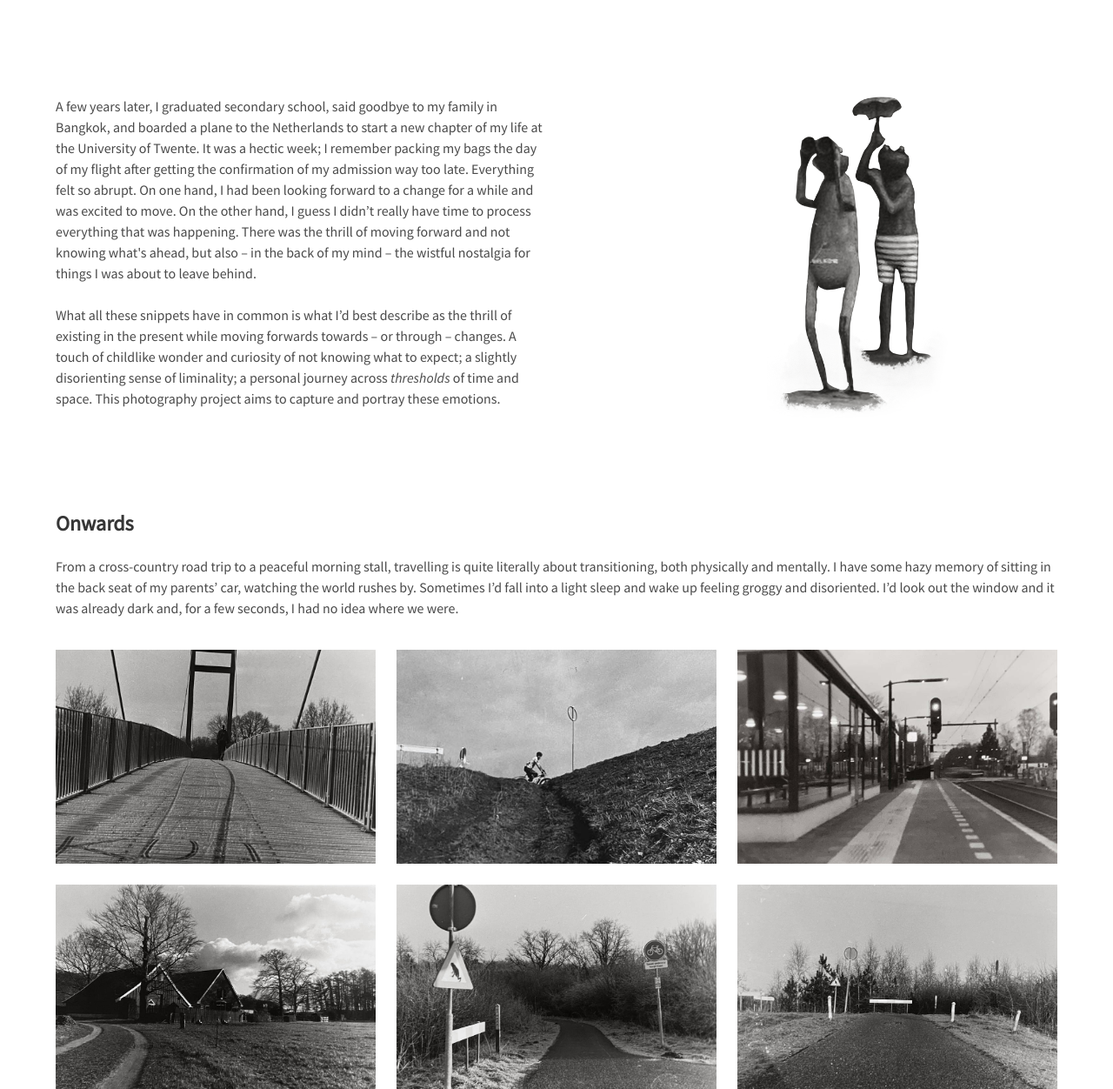
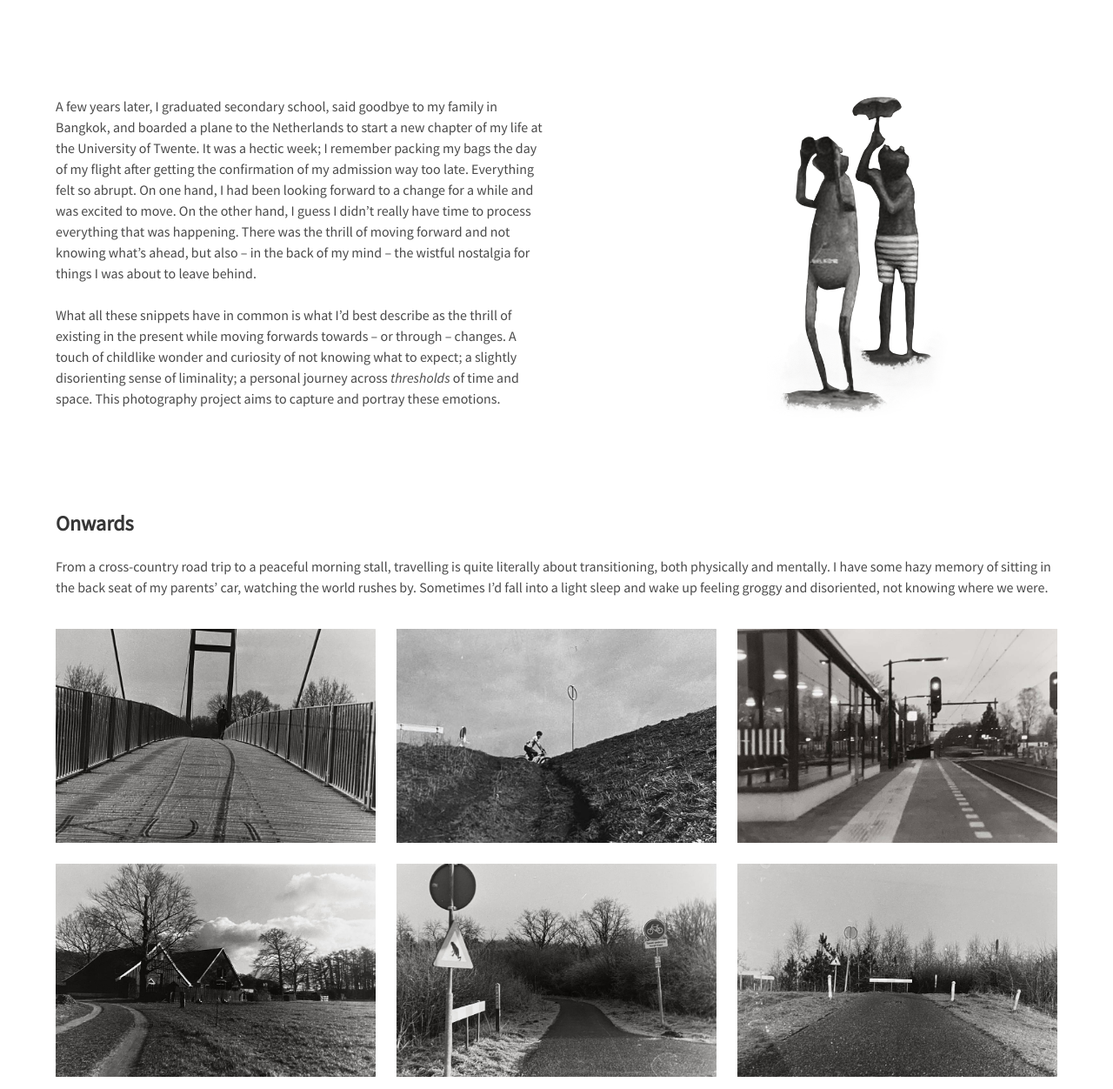
Before and after one commit to pookhaosc/pookhaosc.github.io, a Jekyll site: the page built from Thresholds/thresholds.html, in a window 1280 px wide and 1400 px high, scrolled down 1034 px. Shown: the part 148-1400 px from the top of the window at 87% size. Built offline with Jekyll 4.4.1, drawn with Linux system fonts in a browser that asks for light colours; some of the changed text lies outside the part shown.

Commit message:
update thresholds

```diff
--- a/Thresholds/thresholds.html
+++ b/Thresholds/thresholds.html
@@ -13,7 +13,7 @@
                 <h1 class="title is-2" id="type_thresholds">Thresholds</h1>
                 <h2 class="subtitle is-4 has-text-grey-light">December 2020–June 2021</h2>
                 <p class="block">
-                    <span class="dropcap">G</span>rowing up, one of my favourite pastimes I did at school was exploring the nooks and crannies and other places I wasn’t meant to. From the underground utility vault to the corridor at the back of one of the school buildings which led to the caretaker’s room, I and a few friends spent our lunch breaks avoiding getting caught by teachers on lunch duty. The combination of the excitement of exploration and not knowing what to expect, the fear of getting caught, and the comfort in solidarity – that I wasn’t alone – was a special feeling.
+                    <span class="dropcap">G</span>rowing up, one of my favourite school lunch break pastimes was exploring the nooks and crannies and other places I probably wasn’t meant to. From the underground utility vault to the corridor at the back of one of the school buildings which led to the caretaker’s room, I and a few friends spent our lunch breaks avoiding getting caught by teachers on lunch duty. The combination of the excitement of exploration and not knowing what to expect, the fear of getting caught, and the comfort in solidarity – that I wasn’t alone – was a special feeling.
                 </p>
             </div>
             <div class="column is-half">
@@ -50,7 +50,7 @@
         <div class="columns is-vcentered">
             <div class="column is-half">
                 <p class="block">
-                    A few years later, I graduated secondary school, said goodbye to my family in Bangkok, and boarded a plane to the Netherlands to start a new chapter of my life at the University of Twente. It was a hectic week; I remember packing my bags the day of my flight after getting the confirmation of my admission way too late. Everything felt so abrupt. On one hand, I had been looking forward to a change for a while and was excited to move. On the other hand, I guess I didn’t really have time to process everything that was happening. There was the thrill of moving forward and not knowing what's ahead, but also – in the back of my mind – the wistful nostalgia for things I was about to leave behind.
+                    A few years later, I graduated secondary school, said goodbye to my family in Bangkok, and boarded a plane to the Netherlands to start a new chapter of my life at the University of Twente. It was a hectic week; I remember packing my bags the day of my flight after getting the confirmation of my admission way too late. Everything felt so abrupt. On one hand, I had been looking forward to a change for a while and was excited to move. On the other hand, I guess I didn’t really have time to process everything that was happening. There was the thrill of moving forward and not knowing what’s ahead, but also – in the back of my mind – the wistful nostalgia for things I was about to leave behind.
                 </p>
                 <p class="block">
                     What all these snippets have in common is what I’d best describe as the thrill of existing in the present while moving forwards towards – or through – changes. A touch of childlike wonder and curiosity of not knowing what to expect; a slightly disorienting sense of liminality; a personal journey across <i>thresholds</i> of time and space. This photography project aims to capture and portray these emotions.
@@ -73,7 +73,7 @@
             <div class="column">
                 <h3 class="title is-4">Onwards</h3>
                 <p class="block">
-                    From a cross-country road trip to a peaceful morning stall, travelling is quite literally about transitioning, both physically and mentally. I have some hazy memory of sitting in the back seat of my parents’ car, watching the world rushes by. Sometimes I’d fall into a light sleep and wake up feeling groggy and disoriented. I’d look out the window and it was already dark and, for a few seconds, I had no idea where we were.
+                    From a cross-country road trip to a peaceful morning stall, travelling is quite literally about transitioning, both physically and mentally. I have some hazy memory of sitting in the back seat of my parents’ car, watching the world rushes by. Sometimes I’d fall into a light sleep and wake up feeling groggy and disoriented, not knowing where we were.
                 </p>
             </div>
         </div>
--- a/_layouts/base.html
+++ b/_layouts/base.html
@@ -4,7 +4,7 @@
 <head>
     <meta charset="UTF-8">
     <meta name="viewport" content="width=device-width, initial-scale=1">
-    {% if page.title %}<title>{{ page.title }} – Pookhao S C</title>{% else %}
+    {% if page.title %}<title>{{ page.title }} | Pookhao S C</title>{% else %}
     <title>Pookhao S C</title>{% endif %}
     <link rel="stylesheet" href={{ "/assets/bulma.css" }}>
     <link rel="stylesheet" href={{ "/assets/cobblestone.css" }}>
```
Also changed, not shown: other parts of Thresholds/thresholds.html (+1 -1 lines).
